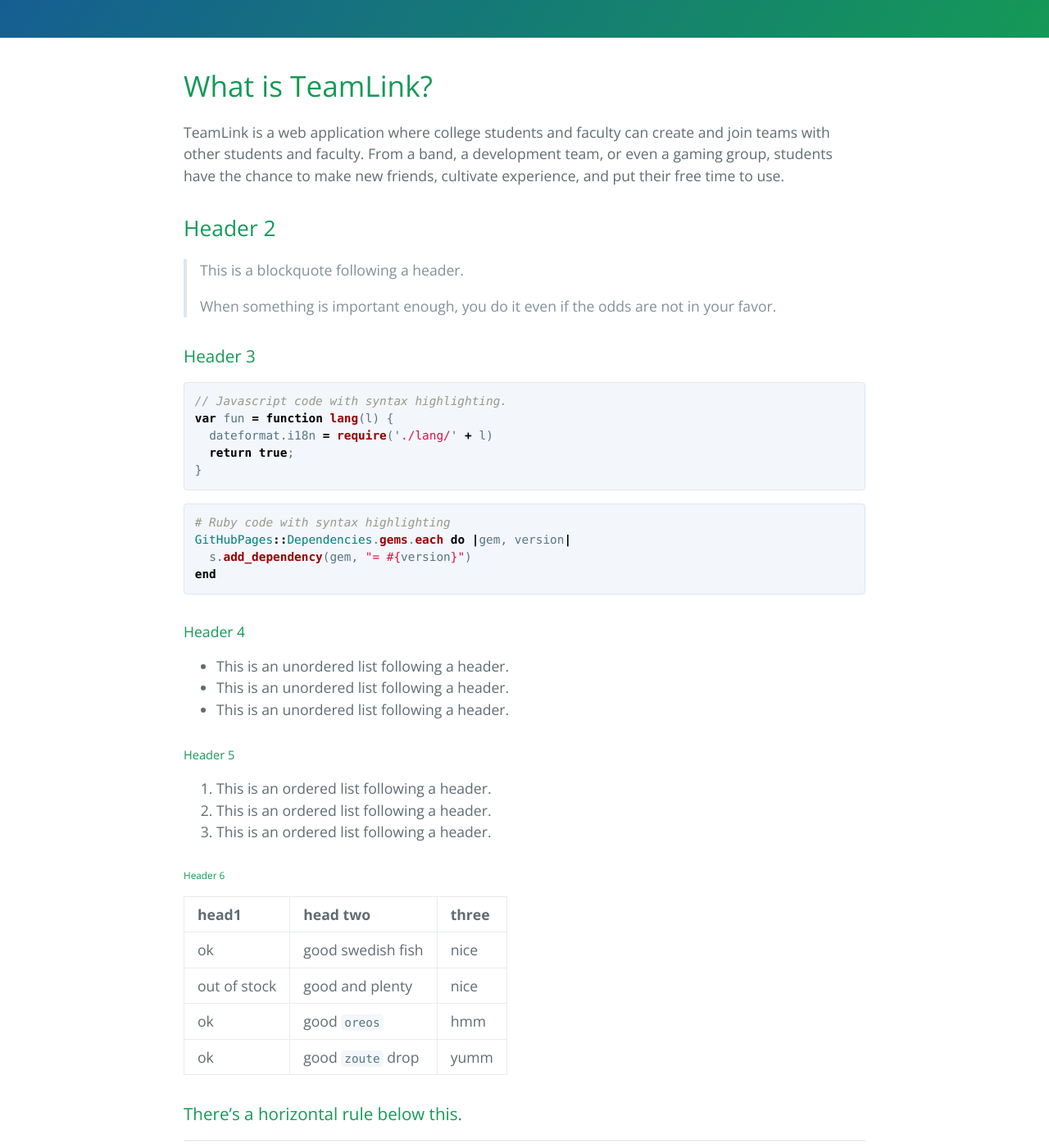
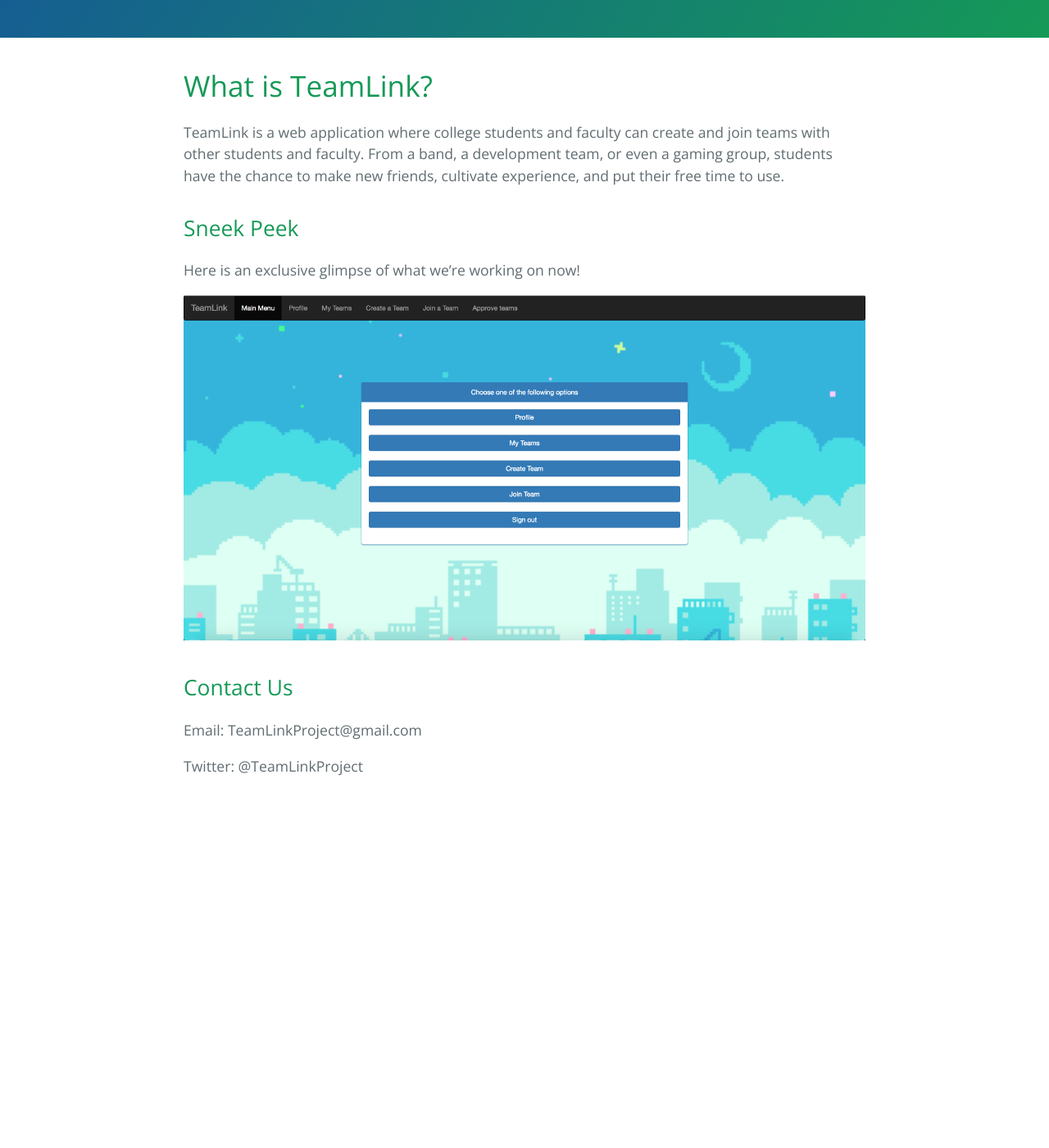
Before and after one commit to LoganKerr/TeamLink-pages, a Jekyll site: the page built from index.md, in a window 1280 px wide and 1400 px high, scrolled down 271 px. Shown: the whole window at 82% size. Built offline with Jekyll 4.4.1, drawn with Linux system fonts in a browser that asks for light colours; our own code applies the rules of GitHub Pages for plain Markdown files; after the commit the page ends 1268 px from its top, so only the background shows below that; some of the changed text lies outside the part shown.

Commit message:
added content

````diff
--- a/_layouts/default.html
+++ b/_layouts/default.html
@@ -21,13 +21,6 @@
 
     <section class="main-content">
       {{ content }}
-
-      <footer class="site-footer">
-        {% if site.github.is_project_page %}
-          <span class="site-footer-owner"><a href="{{ site.github.repository_url }}">{{ site.github.repository_name }}</a> is maintained by <a href="{{ site.github.owner_url }}">{{ site.github.owner_name }}</a>.</span>
-        {% endif %}
-        <span class="site-footer-credits">This page was generated by <a href="https://pages.github.com">GitHub Pages</a>.</span>
-      </footer>
     </section>
 
     {% if site.google_analytics %}
--- a/index.md
+++ b/index.md
@@ -6,112 +6,12 @@ layout: default
 
 TeamLink is a web application where college students and faculty can create and join teams with other students and faculty. From a band, a development team, or even a gaming group, students have the chance to make new friends, cultivate experience, and put their free time to use.
 
-## [](#header-2)Header 2
+## [](#header-2)Sneek Peek
+Here is an exclusive glimpse of what we're working on now!
 
-> This is a blockquote following a header.
->
-> When something is important enough, you do it even if the odds are not in your favor.
+![](assets\menu.png)
 
-### [](#header-3)Header 3
+## [](#header-3)Contact Us
+Email: TeamLinkProject@gmail.com
 
-```js
-// Javascript code with syntax highlighting.
-var fun = function lang(l) {
-  dateformat.i18n = require('./lang/' + l)
-  return true;
-}
-```
-
-```ruby
-# Ruby code with syntax highlighting
-GitHubPages::Dependencies.gems.each do |gem, version|
-  s.add_dependency(gem, "= #{version}")
-end
-```
-
-#### [](#header-4)Header 4
-
-*   This is an unordered list following a header.
-*   This is an unordered list following a header.
-*   This is an unordered list following a header.
-
-##### [](#header-5)Header 5
-
-1.  This is an ordered list following a header.
-2.  This is an ordered list following a header.
-3.  This is an ordered list following a header.
-
-###### [](#header-6)Header 6
-
-| head1        | head two          | three |
-|:-------------|:------------------|:------|
-| ok           | good swedish fish | nice  |
-| out of stock | good and plenty   | nice  |
-| ok           | good `oreos`      | hmm   |
-| ok           | good `zoute` drop | yumm  |
-
-### There's a horizontal rule below this.
-
-* * *
-
-### Here is an unordered list:
-
-*   Item foo
-*   Item bar
-*   Item baz
-*   Item zip
-
-### And an ordered list:
-
-1.  Item one
-1.  Item two
-1.  Item three
-1.  Item four
-
-### And a nested list:
-
-- level 1 item
-  - level 2 item
-  - level 2 item
-    - level 3 item
-    - level 3 item
-- level 1 item
-  - level 2 item
-  - level 2 item
-  - level 2 item
-- level 1 item
-  - level 2 item
-  - level 2 item
-- level 1 item
-
-### Small image
-
-![](https://assets-cdn.github.com/images/icons/emoji/octocat.png)
-
-### Large image
-
-![](https://guides.github.com/activities/hello-world/branching.png)
-
-
-### Definition lists can be used with HTML syntax.
-
-<dl>
-<dt>Name</dt>
-<dd>Godzilla</dd>
-<dt>Born</dt>
-<dd>1952</dd>
-<dt>Birthplace</dt>
-<dd>Japan</dd>
-<dt>Color</dt>
-<dd>Green</dd>
-</dl>
-
-```
-Long, single-line code blocks should not wrap. They should horizontally scroll if they are too long. This line should be long enough to demonstrate this.
-```
-
-```
-The final element.
-```
-
-[Link to another page](another-page).
+Twitter: @TeamLinkProject
````
Also changed, not shown: assets/menu.png (added).
